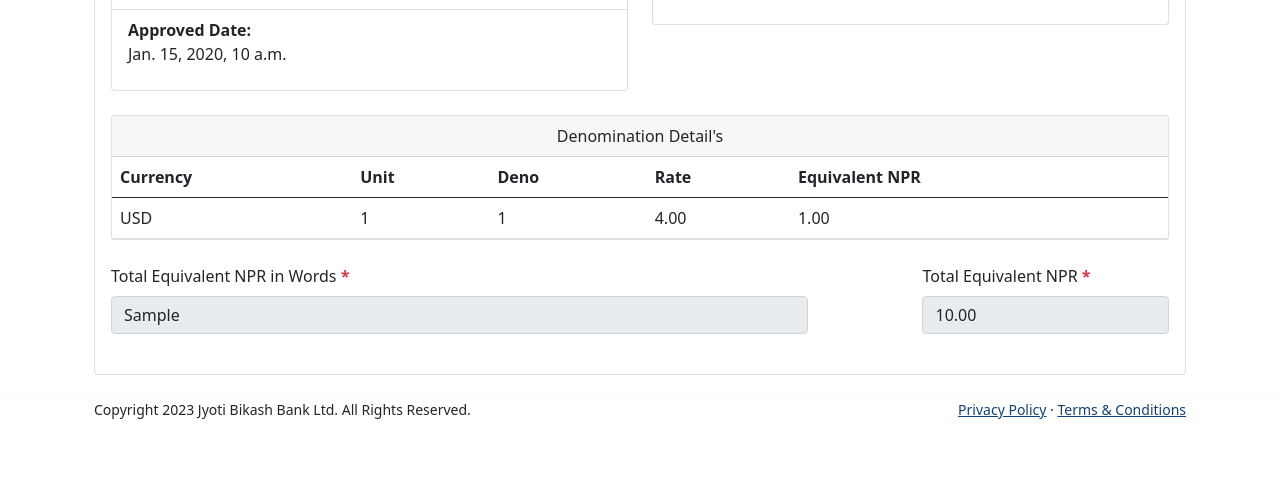
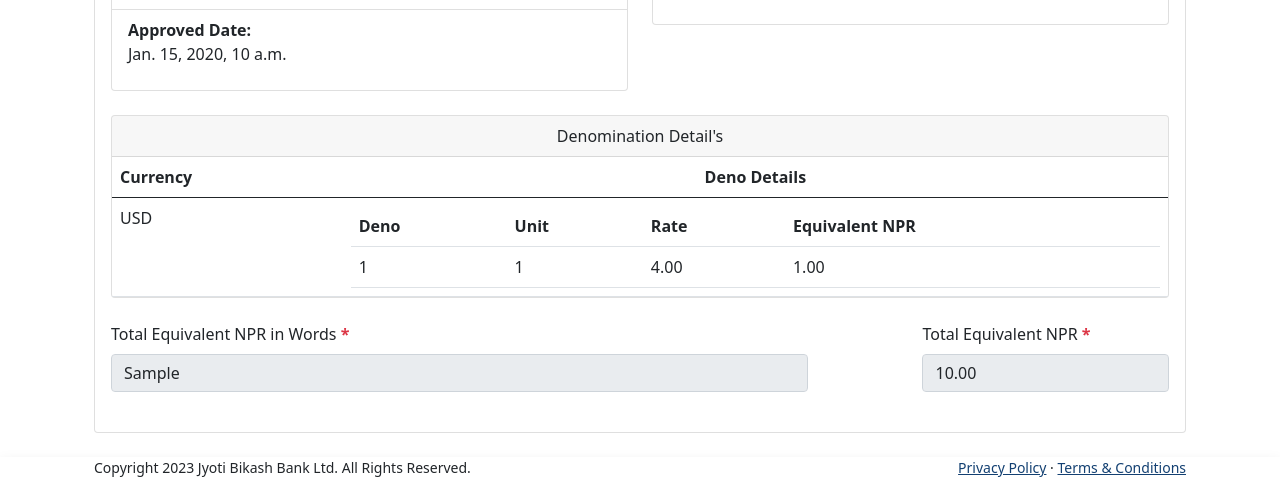
Before and after one commit to proxydhakal/JBBL_FCYEXCHANGE, a Django app: page /detail/fcyexchangerequest/1/ in a window 1280 px wide. Shown: the part 751-1229 px from the top of the page. Before the commit the page ends 1170 px from the top, so only its background shows below. Run offline with Django 4.2, Linux system fonts and the light colour scheme; a user stored in the database is signed in; tables that the repository leaves empty hold one stand-in row (values such as "Sample post"); grey boxes marked "Sample" are stand-in pictures; parts of the project's set-up code (start-up, migrations or seed data) failed here and were passed over; some libraries are stand-ins or nearby versions.

Commit message:
Updated Made

```diff
--- a/apps/core/views.py
+++ b/apps/core/views.py
@@ -25,8 +25,7 @@ from django.db.models import F, Subquery, OuterRef,ExpressionWrapper, CharField,
 from django.db.models.functions import Concat
 from django.views.decorators.http import require_POST
 from django.shortcuts import get_object_or_404
-
-
+from collections import defaultdict
 urllib3.disable_warnings(urllib3.exceptions.InsecureRequestWarning)
 system_date = datetime.date.today()
 system_time = datetime.datetime.now().time()
@@ -88,14 +87,12 @@ class FCYExchangeRequestCreateView(LoginRequiredMixin,View):
         currencies = CurrencyTable.objects.all()
 
         if form.is_valid() and formset.is_valid():
-            # Extract data from the main form
             preferredBranch = form.cleaned_data['preferredBranch']
             totalEquivalentNPR = form.cleaned_data['totalEquivalentNPR']
             totalEquivalentNPRToWords = form.cleaned_data['totalEquivalentNPRToWords']
 
-            # Create and save the main record
             request_master = FCYExchangeRequestMaster.objects.create(
-                date=system_date,  # Adjust how 'system_date' is defined
+                date=system_date,
                 preferredBranch=preferredBranch,
                 totalEquivalentNPR=totalEquivalentNPR,
                 totalEquivalentNPRToWords = totalEquivalentNPRToWords,
@@ -294,8 +291,20 @@ class FCYRequestDetailView(LoginRequiredMixin,View):
             prefBranchName=Subquery(preferred_branch_subquery),
             customer_fullname=Subquery(customer_fullname)
         ).exclude(status='Deleted').values().get()
-        fcydenodetails = FCYDenoMasterTable.objects.filter(masterid=id)
-        return render(request, self.template_name, {'fcyrequest': fcyrequest, 'fcydenodetails':fcydenodetails})
+        fcydenodetails = FCYDenoMasterTable.objects.filter(masterid=id).order_by('currency', 'deno')
+
+        # Create a dictionary to organize data by currency
+        data_by_currency = defaultdict(list)
+        # Group data by currency
+        for item in fcydenodetails:
+            currency = item.currency
+            data_by_currency[currency].append({
+                'deno': item.deno,
+                'unit': item.unit,
+                'rate': item.rate,
+                'equivalent_npr': item.equivalentNPR
+            })
+        return render(request, self.template_name, {'fcyrequest': fcyrequest, 'data_by_currency':dict(data_by_currency)})
 
     def post(self, request, *args, **kwargs):
         return HttpResponse('POST request!')
@@ -367,28 +376,3 @@ def update_fcy_data(request, fcy_id, masterId):
     fcy.save()
 
     return JsonResponse({'message': 'Data updated successfully'})
-
-# def update_fcy_data(request, fcy_id, master_id):
-#     if request.method == 'POST':
-#         fcy = get_object_or_404(FCYDenoMasterTable, id=fcy_id)
-#         fcymaster = get_object_or_404(FCYExchangeRequestMaster, id=master_id)
-
-#         # Update FCYDenoMasterTable fields
-#         fcy.deno = request.POST.get('deno', fcy.deno)
-#         fcy.rate = request.POST.get('rate', fcy.rate)
-#         fcy.unit = request.POST.get('unit', fcy.unit)
-#         fcy.equivalentNPR = request.POST.get('equivalentNPR', fcy.equivalentNPR)
-#         fcy.updatedBy = request.user.email if request.user.is_authenticated else ''
-#         fcy.updateDate = current_datetime
-#         fcy.save()
-
-#         # Update FCYExchangeRequestMaster fields
-#         fcymaster.totalEquivalentNPR = request.POST.get('totalEquivalentNPR', fcymaster.totalEquivalentNPR)
-#         fcymaster.totalEquivalentNPRToWords = request.POST.get('totalEquivalentNPRToWords', fcymaster.totalEquivalentNPRToWords)
-#         fcymaster.updatedBy = request.user.email if request.user.is_authenticated else ''
-#         fcymaster.updateDate = current_datetime
-#         fcymaster.save()
-
-#         return JsonResponse({'message': 'Data updated successfully'})
-
-#     return JsonResponse({'error': 'Invalid request method'}, status=400)
--- a/templates/core/dashboard/detailfcyrequest.html
+++ b/templates/core/dashboard/detailfcyrequest.html
@@ -94,20 +94,31 @@
                                         <thead>
                                           <tr>
                                             <th>Currency</th>
+                                            <th class="text-center">Deno Details</th>
+                                          </tr>
+                                        </thead>
+                                        <tbody>
+                                          {% for currency, details in data_by_currency.items %}
+                                            <tr>
+                                              <td>{{ currency }}</td>
+                                              <td>
+                                                <table class="table mb-0">
+                                                  <tr>
+                                                    <th>Deno</th>
                                                     <th>Unit</th>
-                                                <th>Deno</th>
                                                     <th>Rate</th>
                                                     <th>Equivalent NPR</th>
                                                   </tr>
-                                        </thead>
-                                        <tbody>
-                                            {% for fcy in fcydenodetails %}
+                                                  {% for detail in details %}
                                                     <tr>
-                                                    <td>{{fcy.currency}}</td>
-                                                    <td>{{fcy.unit}}</td>
-                                                    <td>{{fcy.deno}}</td>
-                                                    <td>{{fcy.rate}}</td>
-                                                    <td>{{fcy.equivalentNPR}}</td>
+                                                      <td>{{ detail.deno }}</td>
+                                                      <td>{{ detail.unit }}</td>
+                                                      <td>{{ detail.rate }}</td>
+                                                      <td>{{ detail.equivalent_npr }}</td>
+                                                    </tr>
+                                                  {% endfor %}
+                                                </table>
+                                              </td>
                                             </tr>
                                           {% endfor %}
                                         </tbody>
```
Lines whose indentation alone changed are shown as unchanged.
